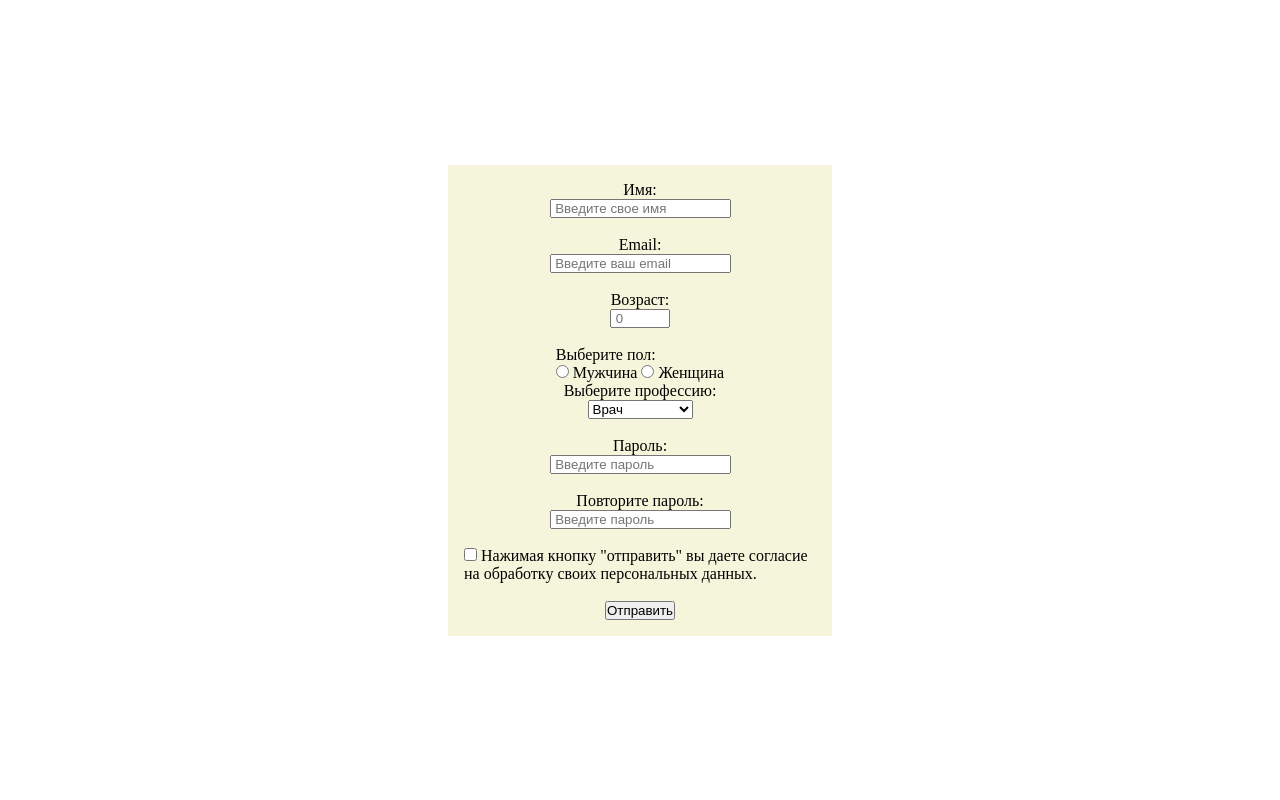
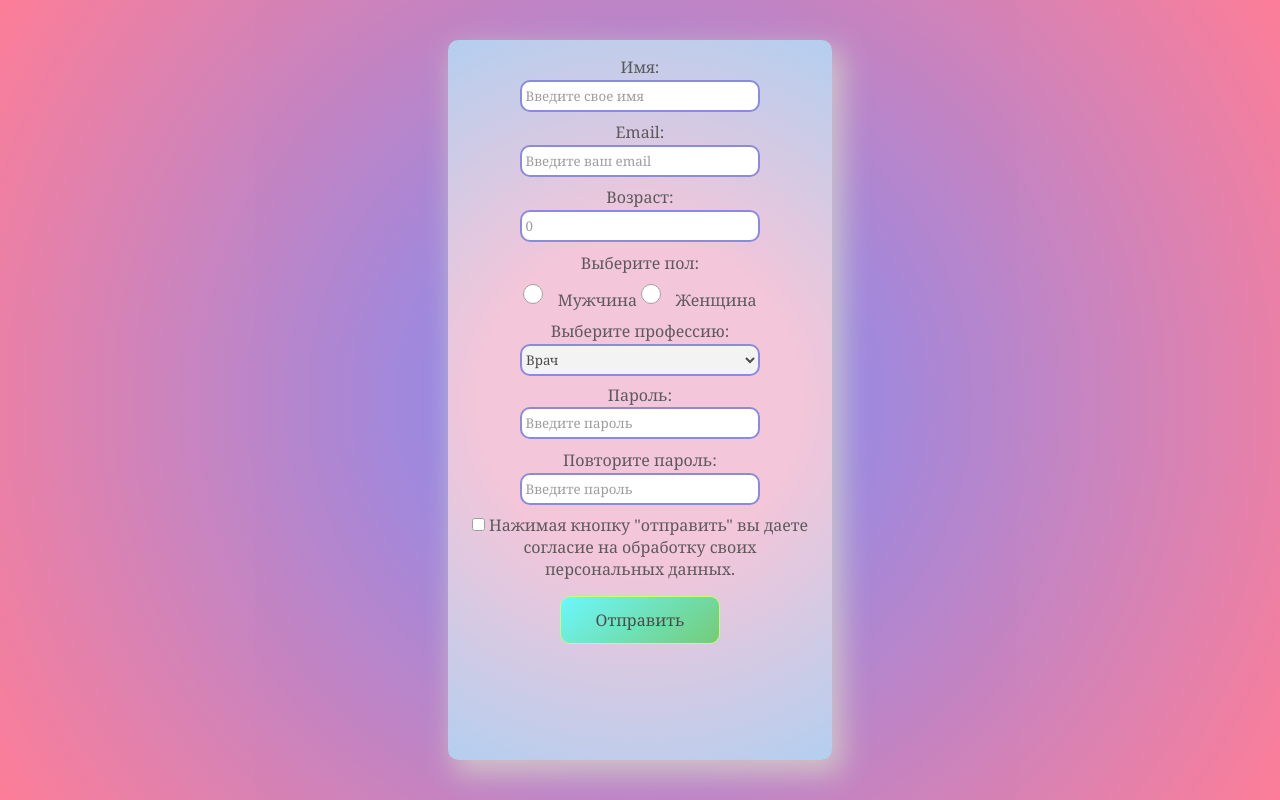
Before and after one commit to Danzelitos/education, a plain HTML site: page week16 registration/registr.html in a window 1280 px wide. Drawn offline with Linux system fonts and the light colour scheme.

Commit message:
final version 28/11

```diff
--- a/week16 registration/registfinal.js
+++ b/week16 registration/registfinal.js
@@ -164,8 +164,9 @@ if (isFormValid) {
 	// Здесь можно добавить действия, которые выполняются при успешной валидации и отправке формы
 
 	form.submit(); // Форма будет отправлена, так как все поля прошли валидацию
-} else {
-	errorEnd.style.textAlign = 'center'
-	errorEnd.textContent = "Форма содержит ошибки. Проверьте заполнение всех полей." ; // + validationMessage Отображение сообщения о наличии ошибок в форме
 }
+//  else {
+// 	errorEnd.style.textAlign = 'center'
+// 	errorEnd.textContent = "Форма содержит ошибки. Проверьте заполнение всех полей." ; // + validationMessage Отображение сообщения о наличии ошибок в форме
+// }
 });
--- a/week16 registration/registr.css
+++ b/week16 registration/registr.css
@@ -2,26 +2,96 @@
 	margin: 0;
 	padding: 0;
 	box-sizing: border-box;
+	font-family: Georgia, 'Times New Roman', Times, serif;
+}
+label {
+	color: rgba(6, 6, 6, 0.912);
 }
 .container{
 	display: flex;
 	justify-content: center;
 	align-items: center;
+	opacity: 70%;
 	height: 100vh;
+	background: rgb(63,94,251);
+	background: radial-gradient(circle, rgba(63,94,251,1) 0%, rgba(252,70,107,1) 100%);
 }
 .formOne{
-	background-color: beige;
+	height: 90%;
+	background: rgb(238,174,202);
+	background: radial-gradient(circle, rgba(238,174,202,1) 40%, rgba(148,187,233,1) 100%);
+	-webkit-box-shadow: 8px 11px 28px 3px rgba(202, 206, 176, 0.7);
+	-moz-box-shadow: 8px 11px 28px 3px rgba(202, 206, 176, 0.7);
+	box-shadow: 8px 11px 28px 3px rgba(202, 206, 176, 0.7);
 	width: 30%;
 	display: flex;
 	flex-direction: column;
 	align-items: center;
 	padding: 1rem;
+	border-radius: 10px;
 }
+.js-input, .selection{
+	width: 15rem;
+	height: 2rem;
+	border: 2px solid rgb(90, 90, 210);
+	border-radius: 10px;
+}
+.nameBlock, .emailBlock, .ageBlock, .selectionBlock, .passBlock, .repassBlock {
+	text-align: center;
+	display: flex;
+	flex-direction: column;
+	align-items: center;
+	margin-bottom: 0.5rem;
+	gap: 0.1rem;
+}
+
+.boxBlock{
+	text-align: center;
+	flex-direction: column;
+}
+.radios{
+	display: flex;
+	width: 90%;
+	align-items: center;
+	flex-direction: column;
+}
+.js-input-radio {
+  margin: 10px 0; /* Расстояние между радиокнопками */
+}
+.js-input-radio span{
+  color: rgba(6, 6, 6, 0.912); /* Расстояние между радиокнопками */
+}
+
+.js-input-radio input[type="radio"] {
+  width: 20px; /* Ширина радиокнопок */
+  height: 20px; /* Высота радиокнопок */
+  margin-right: 10px; /* Расстояние от радиокнопок до текста */
+}
+
+.js-input-radio span {
+  font-size: 16px; /* Размер текста */
+  vertical-align: middle; /* Вертикальное выравнивание по центру */
+}
+
+.submitButton{
+	width: 10rem;
+	height: 3rem;
+	border: 1.5px solid greenyellow;
+	border-radius: 10px;
+	margin-top: 1rem;
+	font-size: 16px;
+	background: rgb(58,182,62);
+	background: linear-gradient(321deg, rgba(58,182,62,1) 0%, rgba(45,245,253,1) 100%);
+}
+
+
+
 .error{
 	color: red;
 	border-color: red;
 }
-.error-message{
+.error-message, .nameError, .emailError, .ageError, .sexError, .passError, .repassError{
+	font-size: 12px;
 	color: red;
 	border-color: red;
 }
--- a/week16 registration/registr.html
+++ b/week16 registration/registr.html
@@ -9,27 +9,47 @@
   <body>
     <div class="container">
       <form action="#" name="formOne" class="formOne" novalidate>
+        <div class="nameBlock">
 					<label for="firstName">Имя:</label>
-        <input type="text" class="input js-input" name="firstName" placeholder=" Введите свое имя" minlength="2" maxlength="20" required/><br />
+        	<input type="text" class="input js-input" name="firstName" placeholder=" Введите свое имя" minlength="2" maxlength="20" required/>
 					<span class="nameError"></span>
+				</div>
 
+        <div class="emailBlock">
 					<label for="email">Email:</label>
-        <input type="email" class="input js-input email" name="firstEmail" placeholder=" Введите ваш email" pattern="/^[A-Z0-9._%+-]+@[A-Z0-9-]+.+.[A-Z]{2,4}$/i" required/> <br>
+        	<input type="email" class="input js-input email" name="firstEmail" placeholder=" Введите ваш email" pattern="/^[A-Z0-9._%+-]+@[A-Z0-9-]+.+.[A-Z]{2,4}$/i" required/>
 					<span class="emailError"></span>
+				</div>
 
+        <div class="ageBlock">
 					<label for="age">Возраст:</label>
-        <input type="number" class="input js-input age" name="ageInput" placeholder=" 0" min="1" max="100" required/> <br>
+        	<input type="number" class="input js-input age" name="ageInput" placeholder=" 0" min="1" max="100" required/>
 					<span class="ageError"></span>
+			</div>
 
+        <!-- <div class="radios">
+          <div class="js-input-radio"><label for="chooseSex" >Выберите пол:</label> </div>
+          <div class="js-input-radio"><input type="radio" name="sex" id="checkMan" value="man"> <span>Мужчина</span></div>
+          <div class="js-input-radio"><input type="radio" name="sex" id="checkWoman" value="woman"> <span>Женщина</span></div>
+        </div> -->
 				<div class="radios">
-          <label for="chooseSex">Выберите пол:</label> <br>
-          <input type="radio" class="input js-input js-input-radio" name="sex" id="checkMan" value="man"> <span>Мужчина</span>
-          <input type="radio" class="input js-input js-input-radio" name="sex" id="checkWoman" value="woman"> <span>Женщина</span>
+					<div class="js-input-radio-label">
+						<label for="chooseSex" >Выберите пол:</label>
+					</div>
+					<div class="js-input-radio">
+						<input type="radio" name="sex" id="checkMan" value="man">
+						<span>Мужчина</span>
+					<!-- </div>
+					<div class="js-input-radio"> -->
+						<input type="radio" name="sex" id="checkWoman" value="woman">
+						<span>Женщина</span>
+					</div>
 				</div>
 				<span class="sexError"></span>
 
+        <div class="selectionBlock">
 					<label for="selectProfession">Выберите профессию:</label>
-        <select name="selectProfession" id="" placeholder="choose" required>
+        	<select name="selectProfession" id="" class="selection" placeholder="choose" required>
 						<option value="doctor">Врач</option>
 						<option value="dev">Программист</option>
 						<option value="teach">Учитель</option>
@@ -37,20 +57,25 @@
 						<option value="engineer">Инженер</option>
 						<option value="seller">Продавец</option>
 						<option value="another">Другое...</option>
-        </select> <br>
+        </select>
+			</div>
 
+        <div class="passBlock">
 					<label for="password">Пароль:</label>
-        <input type="password" name="password" class="input js-input js-input-pass" placeholder=" Введите пароль" minlength="8" pattern="^(?=.*[a-z])(?=.*[A-Z])(?=.*\d)(?=.*[!@#$%^&*()])[A-Za-z\d!@#$%^&*()]{8,20}$" required/>  <br>
+        	<input type="password" name="password" class="input js-input js-input-pass" placeholder=" Введите пароль" minlength="8" pattern="^(?=.*[a-z])(?=.*[A-Z])(?=.*\d)(?=.*[!@#$%^&*()])[A-Za-z\d!@#$%^&*()]{8,20}$" required/>
         	<span class="passError"></span>
+			</div>
 
+        <div class="repassBlock">
 					<label for="password">Повторите пароль:</label>
-        <input type="password" name="password" class="input js-input js-input-rePass" placeholder=" Введите пароль" minlength="8" pattern="/^(?=.*[a-z])(?=.*[A-Z])(?=.*\d)(?=.*[!@#$%^&*()])[A-Za-z\d!@#$%^&*()]{8,20}$/" required/>  <br>
+					<input type="password" name="password" class="input js-input js-input-rePass" placeholder=" Введите пароль" minlength="8" pattern="/^(?=.*[a-z])(?=.*[A-Z])(?=.*\d)(?=.*[!@#$%^&*()])[A-Za-z\d!@#$%^&*()]{8,20}$/" required/>
 					<span class="repassError"></span>
+			</div>
 
         <div class="boxBlock">
-          <input type="checkbox" class="input js-input js-input-checkBox" name="checkAgree" id="box" required>
+          <input type="checkbox" class="input js-input-checkBox" name="checkAgree" id="box" required>
           <label class="labelBox" for="checkbox">Нажимая кнопку "отправить" вы даете согласие на обработку своих персональных данных.</label>
-        </div> <br>
+        </div>
 
           <button type="submit" class="submitButton">Отправить</button>
           <span class="error-message"></span>
```
Lines whose indentation alone changed are shown as unchanged.
